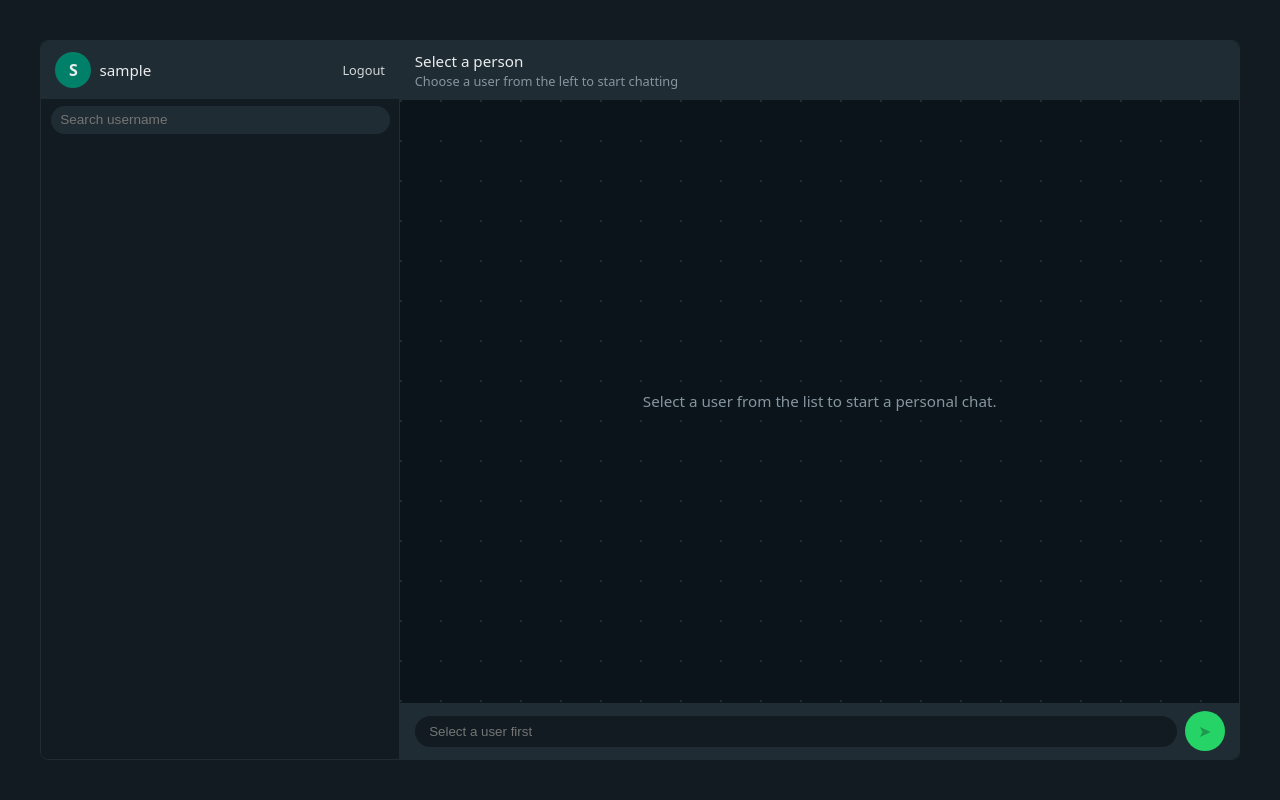
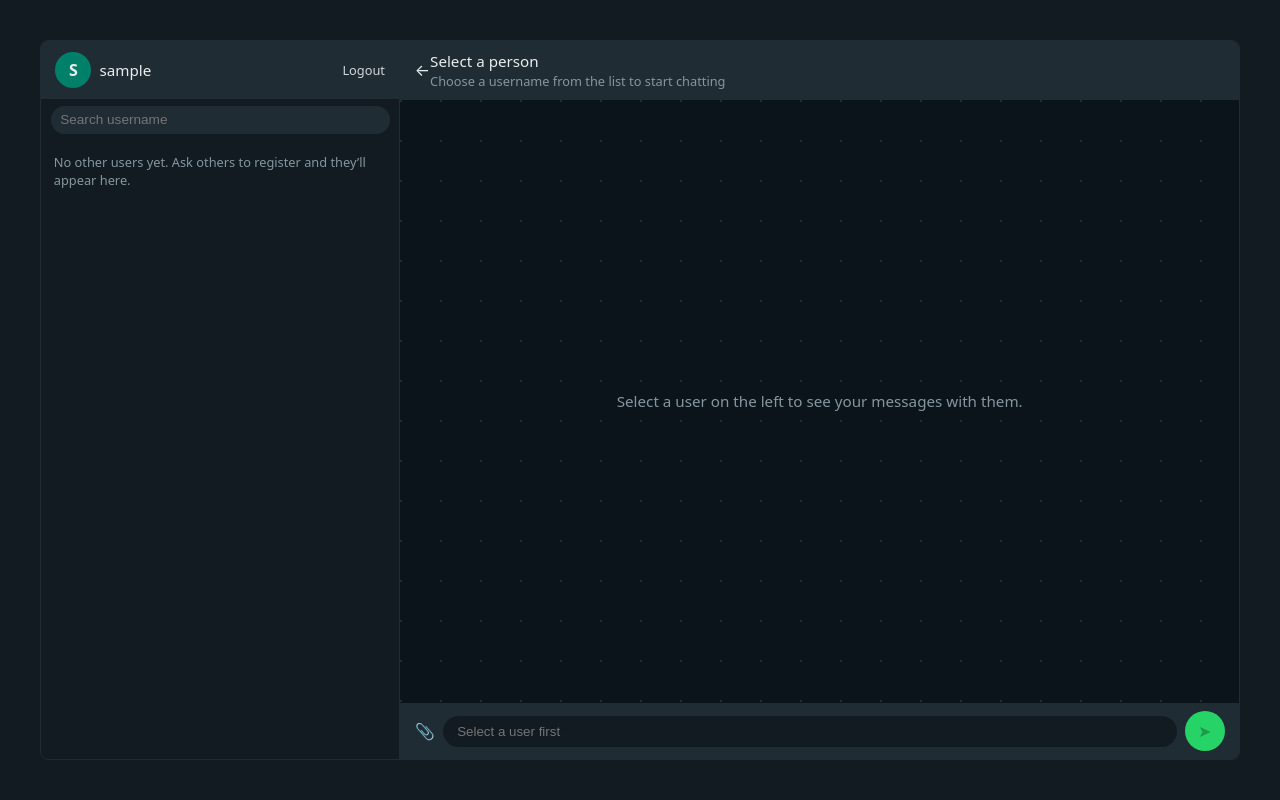
Before and after one commit to ashikurrahma017/nowrin-ashikur-chat, a Flask app: page /chat in a window 1280 px wide. Run offline with Flask 3, Linux system fonts and the light colour scheme; the visitor is signed in with stand-in values (Sample User, id 1); data comes from the database, SQL or seed files in the repository.

Commit message:
Update chat.html

```diff
--- a/templates/chat.html
+++ b/templates/chat.html
@@ -2,11 +2,11 @@
 {% block title %}Chat | WhatsChat{% endblock %}
 
 {% block content %}
-<div class="whatsapp-layout"
+<div class="whatsapp-layout {% if active_username %}chat-view{% else %}list-view{% endif %}"
      data-current="{{ current_username }}"
      data-active="{{ active_username or '' }}">
 
-    <!-- LEFT SIDEBAR: USERS LIST -->
+    <!-- LEFT SIDEBAR: USER LIST + SEARCH -->
     <aside class="sidebar">
         <header class="sidebar-header">
             <div class="profile-circle">{{ current_username[0]|upper }}</div>
@@ -21,24 +21,32 @@
 
         <div class="chat-list" id="user-list">
             {% for u in users %}
-            <div class="chat-list-item {% if active_username == u['username'] %}active{% endif %}">
-                <a class="chat-list-link" href="{{ url_for('chat', username=u['username']) }}">
-                    <div class="chat-avatar">{{ u['username'][0]|upper }}</div>
+            <div class="chat-list-item {% if active_username == u.username %}active{% endif %}">
+                <a class="chat-list-link" href="{{ url_for('chat', username=u.username) }}">
+                    <div class="chat-avatar">{{ u.username[0]|upper }}</div>
                     <div class="chat-info">
-                        <div class="chat-title username-text">{{ u['username'] }}</div>
-                        <div class="chat-last">
-                            Tap to chat
-                        </div>
+                        <div class="chat-title username-text">{{ u.username }}</div>
+                        <div class="chat-last">{{ u.last_msg }}</div>
                     </div>
                 </a>
             </div>
             {% endfor %}
+            {% if users|length == 0 %}
+            <div class="chat-last" style="padding:0.8rem;">
+                No other users yet. Ask others to register and they’ll appear here.
+            </div>
+            {% endif %}
         </div>
     </aside>
 
     <!-- MAIN CHAT AREA -->
     <main class="chat-main">
         <header class="chat-header">
+            <!-- mobile back button -->
+            <div class="mobile-back" onclick="window.location.href='{{ url_for('chat') }}'">
+                ←
+            </div>
+
             <div class="chat-header-info">
                 {% if active_username %}
                     <div class="chat-avatar">{{ active_username[0]|upper }}</div>
@@ -49,7 +57,9 @@
                 {% else %}
                     <div>
                         <div class="chat-title">Select a person</div>
-                        <div class="chat-subtitle">Choose a user from the left to start chatting</div>
+                        <div class="chat-subtitle">
+                            Choose a username from the list to start chatting
+                        </div>
                     </div>
                 {% endif %}
             </div>
@@ -58,13 +68,17 @@
         <section class="chat-body" id="messages">
             {% if not active_username %}
             <div class="empty-state">
-                <p>Select a user from the list to start a personal chat.</p>
+                <p>Select a user on the left to see your messages with them.</p>
             </div>
             {% endif %}
         </section>
 
         <footer class="chat-footer">
             <form id="message-form">
+                <div class="input-icons">
+                    <label for="image-input" class="icon-button" title="Send photo">📎</label>
+                    <input id="image-input" type="file" accept="image/*" style="display:none">
+                </div>
                 <div class="input-wrapper">
                     <input id="message-input" type="text"
                            placeholder="{% if active_username %}Type a message{% else %}Select a user first{% endif %}"
```
